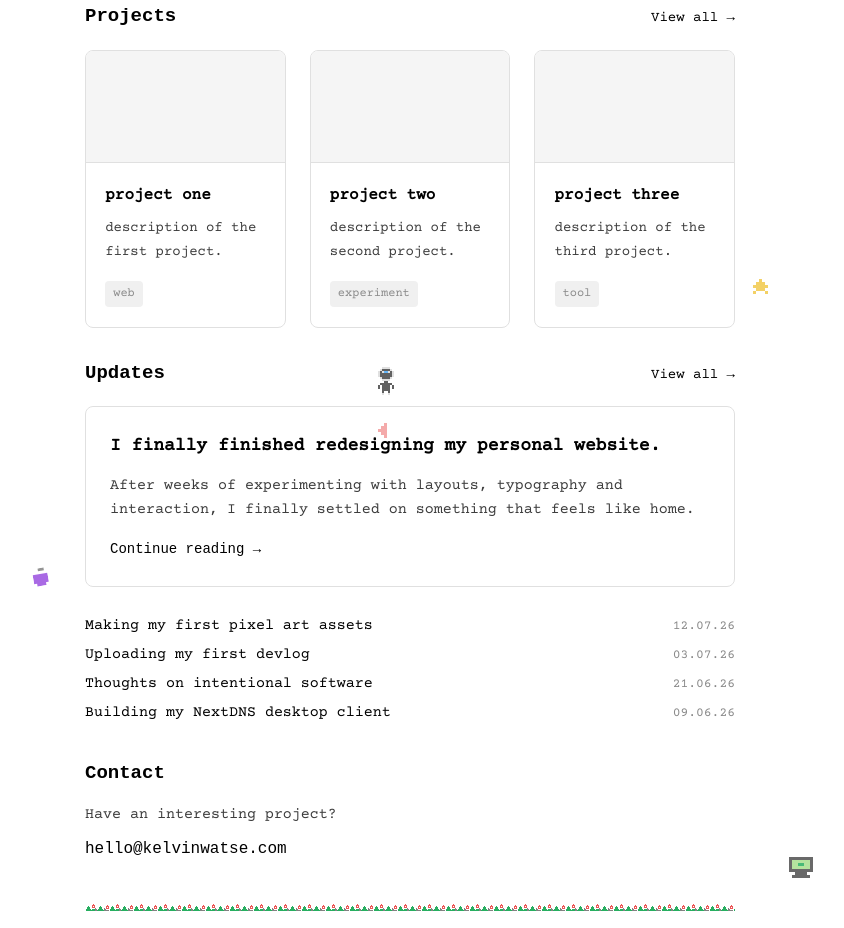
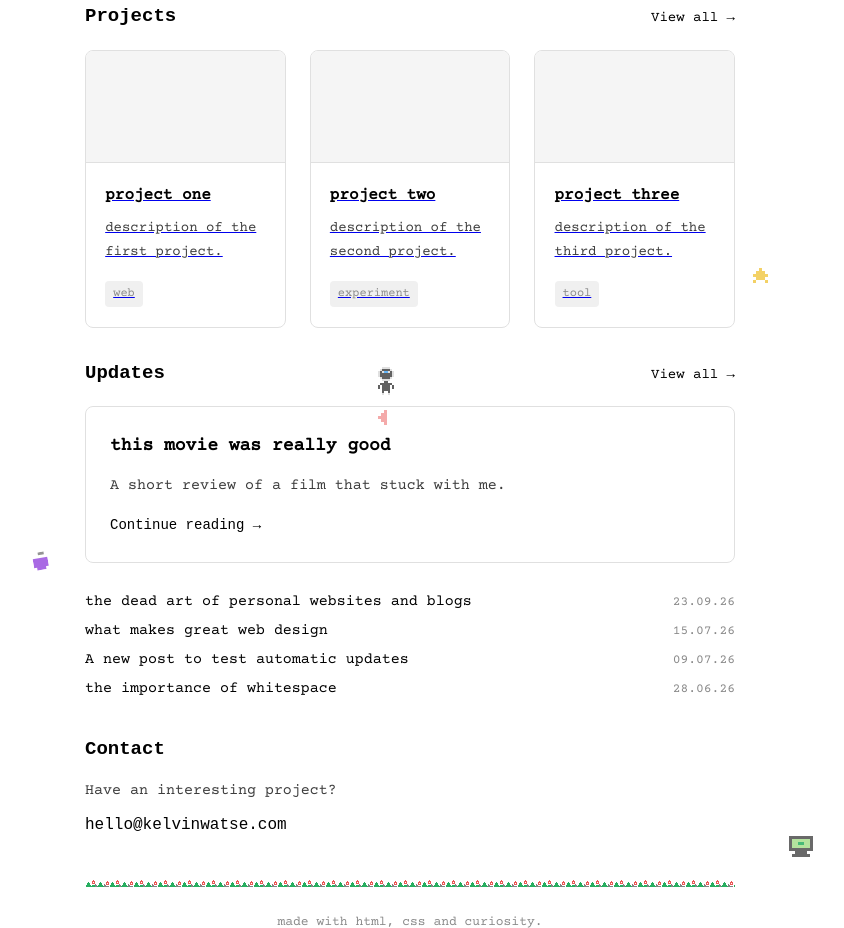
Before and after one commit to wwatse/watse.site, a plain HTML site: page index.html in a window 1280 px wide. Shown: the part 403-1331 px from the top of the page, without its empty margins (230-1074 px from the left). Drawn offline with nearby package versions, Linux system fonts and the light colour scheme.

Commit message:
Add new post and implement dynamic content loading for posts and projects

```diff
--- a/content/data/posts.json
+++ b/content/data/posts.json
@@ -1,4 +1,13 @@
 [
+  {
+    "id": 9,
+    "title": "A new post to test automatic updates",
+    "slug": "new-post-test",
+    "date": "2026-07-09",
+    "featured": false,
+    "category": "Testing",
+    "description": "This is a test post to verify that the homepage updates automatically."
+  },
   {
     "id": 1,
     "title": "my thoughts on christian nationalism in ghana",
@@ -8,6 +17,7 @@
     "category": "Culture",
     "description": "Reflections on faith, politics, and national identity in contemporary Ghana."
   },
+
   {
     "id": 2,
     "title": "this movie was really good",
--- /dev/null
+++ b/content/data/projects.json
@@ -0,0 +1,34 @@
+[
+  {
+    "id": 1,
+    "title": "project one",
+    "description": "description of the first project.",
+    "tag": "web",
+    "featured": true,
+    "slug": "project-one"
+  },
+  {
+    "id": 2,
+    "title": "project two",
+    "description": "description of the second project.",
+    "tag": "experiment",
+    "featured": true,
+    "slug": "project-two"
+  },
+  {
+    "id": 3,
+    "title": "project three",
+    "description": "description of the third project.",
+    "tag": "tool",
+    "featured": true,
+    "slug": "project-three"
+  },
+  {
+    "id": 4,
+    "title": "project four",
+    "description": "description of the fourth project.",
+    "tag": "web",
+    "featured": false,
+    "slug": "project-four"
+  }
+]
--- a/index.html
+++ b/index.html
@@ -12,6 +12,10 @@
 
 <body>
     <script src="js/main.js"></script>
+    <script src="js/updates.js"></script>
+    <script src="js/projects.js"></script>
+    <script src="js/updates.js"></script>
+    <script src="js/projects.js"></script>
     <div class="main">
         <!-- Pixel Art Accents -->
         <svg class="pixel-accent idx-flower" width="18" height="24" viewBox="0 0 18 24"
@@ -104,66 +108,10 @@
                 <a href="/projects" class="view-all">View all →</a>
             </div>
             <div class="projects-grid">
-                <div class="project-card" id="latest-project">
-                    <div class="project-thumbnail"></div>
-                    <div class="project-info">
-                        <p class="project-title">project one</p>
-                        <p class="project-description">description of the first project.</p>
-                        <span class="project-tag">web</span>
-                    </div>
-                </div>
-                <div class="project-card">
-                    <div class="project-thumbnail"></div>
-                    <div class="project-info">
-                        <p class="project-title">project two</p>
-                        <p class="project-description">description of the second project.</p>
-                        <span class="project-tag">experiment</span>
-                    </div>
-                </div>
-                <div class="project-card">
-                    <div class="project-thumbnail"></div>
-                    <div class="project-info">
-                        <p class="project-title">project three</p>
-                        <p class="project-description">description of the third project.</p>
-                        <span class="project-tag">tool</span>
-                    </div>
-                </div>
             </div>
         </section>
 
         <section class="section-block updates-section">
-            <div class="section-header">
-                <h2 class="h24all">Updates</h2>
-                <a href="/updates" class="view-all">View all →</a>
-            </div>
-
-            <a href="#" class="featured-update-link" id="featured-update">
-                <div class="featured-update">
-                    <p class="update-title">I finally finished redesigning my personal website.</p>
-                    <p class="update-body">After weeks of experimenting with layouts, typography and interaction, I
-                        finally settled on something that feels like home.</p>
-                    <p class="update-read-more">Continue reading →</p>
-                </div>
-            </a>
-
-            <div class="past-updates">
-                <a href="#" class="update-row">
-                    <p class="update-row-title">Making my first pixel art assets</p>
-                    <p class="update-row-date">12.07.26</p>
-                </a>
-                <a href="#" class="update-row">
-                    <p class="update-row-title">Uploading my first devlog</p>
-                    <p class="update-row-date">03.07.26</p>
-                </a>
-                <a href="#" class="update-row">
-                    <p class="update-row-title">Thoughts on intentional software</p>
-                    <p class="update-row-date">21.06.26</p>
-                </a>
-                <a href="#" class="update-row">
-                    <p class="update-row-title">Building my NextDNS desktop client</p>
-                    <p class="update-row-date">09.06.26</p>
-                </a>
-            </div>
         </section>
 
         <section class="section-block contact-section">
--- /dev/null
+++ b/js/projects.js
@@ -0,0 +1,36 @@
+document.addEventListener('DOMContentLoaded', () => {
+    const projectsGrid = document.querySelector('.projects-grid');
+    if (!projectsGrid) return;
+
+    fetch('content/data/projects.json')
+        .then(response => response.json())
+        .then(projects => {
+            const featuredProjects = projects.filter(project => project.featured);
+
+            projectsGrid.innerHTML = '';
+
+            featuredProjects.forEach(project => {
+                const projectCard = document.createElement('div');
+                projectCard.className = 'project-card';
+                if (project.id === 'latest-project') {
+                    projectCard.id = 'latest-project';
+                }
+
+                projectCard.innerHTML = `
+                    <a href="/project?slug=${project.slug}" class="project-link">
+                        <div class="project-thumbnail"></div>
+                        <div class="project-info">
+                            <p class="project-title">${project.title}</p>
+                            <p class="project-description">${project.description}</p>
+                            <span class="project-tag">${project.tag}</span>
+                        </div>
+                    </a>
+                `;
+                projectsGrid.appendChild(projectCard);
+            });
+        })
+        .catch(error => {
+            console.error('Error fetching projects:', error);
+            projectsGrid.innerHTML = '<p>Could not load projects.</p>';
+        });
+});
--- /dev/null
+++ b/js/updates.js
@@ -0,0 +1,284 @@
+document.addEventListener('DOMContentLoaded', () => {
+    const updatesSection = document.querySelector('.updates-section');
+    if (!updatesSection) return;
+
+    fetch('content/data/posts.json')
+        .then(response => response.json())
+        .then(posts => {
+
+            const sortedPosts = posts.sort((a, b) => new Date(b.date) - new Date(a.date));
+
+
+            const latestPosts = sortedPosts.slice(0, 5);
+
+
+            const featuredPost = latestPosts.shift();
+
+
+            updatesSection.innerHTML = `
+                <div class="section-header">
+                    <h2 class="h24all">Updates</h2>
+                    <a href="/updates" class="view-all">View all →</a>
+                </div>
+            `;
+
+
+            if (featuredPost) {
+                const featuredUpdate = document.createElement('a');
+                featuredUpdate.href = `post.html?slug=${featuredPost.slug}`;
+                featuredUpdate.className = 'featured-update-link';
+                featuredUpdate.id = 'featured-update';
+                featuredUpdate.innerHTML = `
+                    <div class="featured-update">
+                        <p class="update-title">${featuredPost.title}</p>
+                        <p class="update-body">${featuredPost.description}</p>
+                        <p class="update-read-more">Continue reading →</p>
+                    </div>
+                `;
+                updatesSection.appendChild(featuredUpdate);
+            }
+
+
+            if (latestPosts.length > 0) {
+                const pastUpdates = document.createElement('div');
+                pastUpdates.className = 'past-updates';
+
+                latestPosts.forEach(post => {
+                    const updateRow = document.createElement('a');
+                    updateRow.href = `post.html?slug=${post.slug}`;
+                    updateRow.className = 'update-row';
+
+                    const postDate = new Date(post.date);
+                    const day = String(postDate.getDate()).padStart(2, '0');
+                    const month = String(postDate.getMonth() + 1).padStart(2, '0');
+                    const year = String(postDate.getFullYear()).slice(-2);
+                    const formattedDate = `${day}.${month}.${year}`;
+
+                    updateRow.innerHTML = `
+                        <p class="update-row-title">${post.title}</p>
+                        <p class="update-row-date">${formattedDate}</p>
+                    `;
+                    pastUpdates.appendChild(updateRow);
+                });
+
+                updatesSection.appendChild(pastUpdates);
+            }
+        })
+        .catch(error => {
+            console.error('Error fetching posts:', error);
+            updatesSection.innerHTML += '<p>Could not load updates.</p>';
+        });
+});
+document.addEventListener('DOMContentLoaded', () => {
+    const updatesSection = document.querySelector('.updates-section');
+    if (!updatesSection) return;
+
+    fetch('content/data/posts.json')
+        .then(response => response.json())
+        .then(posts => {
+
+            const sortedPosts = posts.sort((a, b) => new Date(b.date) - new Date(a.date));
+
+
+            const latestPosts = sortedPosts.slice(0, 5);
+
+
+            const featuredPost = latestPosts.shift();
+
+
+            updatesSection.innerHTML = `
+                <div class="section-header">
+                    <h2 class="h24all">Updates</h2>
+                    <a href="/updates" class="view-all">View all →</a>
+                </div>
+            `;
+
+
+            if (featuredPost) {
+                const featuredUpdate = document.createElement('a');
+                featuredUpdate.href = `/post?slug=${featuredPost.slug}`;
+                featuredUpdate.className = 'featured-update-link';
+                featuredUpdate.id = 'featured-update';
+                featuredUpdate.innerHTML = `
+                    <div class="featured-update">
+                        <p class="update-title">${featuredPost.title}</p>
+                        <p class="update-body">${featuredPost.description}</p>
+                        <p class="update-read-more">Continue reading →</p>
+                    </div>
+                `;
+                updatesSection.appendChild(featuredUpdate);
+            }
+
+
+            if (latestPosts.length > 0) {
+                const pastUpdates = document.createElement('div');
+                pastUpdates.className = 'past-updates';
+
+                latestPosts.forEach(post => {
+                    const updateRow = document.createElement('a');
+                    updateRow.href = `/post?slug=${post.slug}`;
+                    updateRow.className = 'update-row';
+
+                    const postDate = new Date(post.date);
+                    const day = String(postDate.getDate()).padStart(2, '0');
+                    const month = String(postDate.getMonth() + 1).padStart(2, '0');
+                    const year = String(postDate.getFullYear()).slice(-2);
+                    const formattedDate = `${day}.${month}.${year}`;
+
+                    updateRow.innerHTML = `
+                        <p class="update-row-title">${post.title}</p>
+                        <p class="update-row-date">${formattedDate}</p>
+                    `;
+                    pastUpdates.appendChild(updateRow);
+                });
+
+                updatesSection.appendChild(pastUpdates);
+            }
+        })
+        .catch(error => {
+            console.error('Error fetching posts:', error);
+            updatesSection.innerHTML += '<p>Could not load updates.</p>';
+        });
+});
+document.addEventListener('DOMContentLoaded', () => {
+    const updatesSection = document.querySelector('.updates-section');
+    if (!updatesSection) return;
+
+    fetch('content/data/posts.json')
+        .then(response => response.json())
+        .then(posts => {
+
+            const sortedPosts = posts.sort((a, b) => new Date(b.date) - new Date(a.date));
+
+
+            const latestPosts = sortedPosts.slice(0, 5);
+
+
+            const featuredPost = latestPosts.shift();
+
+
+            updatesSection.innerHTML = `
+                <div class="section-header">
+                    <h2 class="h24all">Updates</h2>
+                    <a href="/updates" class="view-all">View all →</a>
+                </div>
+            `;
+
+
+            if (featuredPost) {
+                const featuredUpdate = document.createElement('a');
+                featuredUpdate.href = `/post?slug=${featuredPost.slug}`;
+                featuredUpdate.className = 'featured-update-link';
+                featuredUpdate.id = 'featured-update';
+                featuredUpdate.innerHTML = `
+                    <div class="featured-update">
+                        <p class="update-title">${featuredPost.title}</p>
+                        <p class="update-body">${featuredPost.description}</p>
+                        <p class="update-read-more">Continue reading →</p>
+                    </div>
+                `;
+                updatesSection.appendChild(featuredUpdate);
+            }
+
+
+            if (latestPosts.length > 0) {
+                const pastUpdates = document.createElement('div');
+                pastUpdates.className = 'past-updates';
+
+                latestPosts.forEach(post => {
+                    const updateRow = document.createElement('a');
+                    updateRow.href = `/post?slug=${post.slug}`;
+                    updateRow.className = 'update-row';
+
+                    const postDate = new Date(post.date);
+                    const day = String(postDate.getDate()).padStart(2, '0');
+                    const month = String(postDate.getMonth() + 1).padStart(2, '0');
+                    const year = String(postDate.getFullYear()).slice(-2);
+                    const formattedDate = `${day}.${month}.${year}`;
+
+                    updateRow.innerHTML = `
+                        <p class="update-row-title">${post.title}</p>
+                        <p class="update-row-date">${formattedDate}</p>
+                    `;
+                    pastUpdates.appendChild(updateRow);
+                });
+
+                updatesSection.appendChild(pastUpdates);
+            }
+        })
+        .catch(error => {
+            console.error('Error fetching posts:', error);
+            updatesSection.innerHTML += '<p>Could not load updates.</p>';
+        });
+});
+document.addEventListener('DOMContentLoaded', () => {
+    const updatesSection = document.querySelector('.updates-section');
+    if (!updatesSection) return;
+
+    fetch('content/data/posts.json')
+        .then(response => response.json())
+        .then(posts => {
+
+            const sortedPosts = posts.sort((a, b) => new Date(b.date) - new Date(a.date));
+
+
+            const latestPosts = sortedPosts.slice(0, 5);
+
+
+            const featuredPost = latestPosts.shift();
+
+
+            updatesSection.innerHTML = `
+                <div class="section-header">
+                    <h2 class="h24all">Updates</h2>
+                    <a href="/updates" class="view-all">View all →</a>
+                </div>
+            `;
+
+
+            if (featuredPost) {
+                const featuredUpdate = document.createElement('a');
+                featuredUpdate.href = `/post?slug=${featuredPost.slug}`;
+                featuredUpdate.className = 'featured-update-link';
+                featuredUpdate.id = 'featured-update';
+                featuredUpdate.innerHTML = `
+                    <div class="featured-update">
+                        <p class="update-title">${featuredPost.title}</p>
+                        <p class="update-body">${featuredPost.description}</p>
+                        <p class="update-read-more">Continue reading →</p>
+                    </div>
+                `;
+                updatesSection.appendChild(featuredUpdate);
+            }
+
+
+            if (latestPosts.length > 0) {
+                const pastUpdates = document.createElement('div');
+                pastUpdates.className = 'past-updates';
+
+                latestPosts.forEach(post => {
+                    const updateRow = document.createElement('a');
+                    updateRow.href = `/post?slug=${post.slug}`;
+                    updateRow.className = 'update-row';
+
+                    const postDate = new Date(post.date);
+                    const day = String(postDate.getDate()).padStart(2, '0');
+                    const month = String(postDate.getMonth() + 1).padStart(2, '0');
+                    const year = String(postDate.getFullYear()).slice(-2);
+                    const formattedDate = `${day}.${month}.${year}`;
+
+                    updateRow.innerHTML = `
+                        <p class="update-row-title">${post.title}</p>
+                        <p class="update-row-date">${formattedDate}</p>
+                    `;
+                    pastUpdates.appendChild(updateRow);
+                });
+
+                updatesSection.appendChild(pastUpdates);
+            }
+        })
+        .catch(error => {
+            console.error('Error fetching posts:', error);
+            updatesSection.innerHTML += '<p>Could not load updates.</p>';
+        });
+});
```
Also changed, not shown: js/post.js (added, +43 -0 lines), js/writing.js (added, +36 -0 lines), post.html (added, +20 -0 lines), writing.html (+1 -3 lines).
